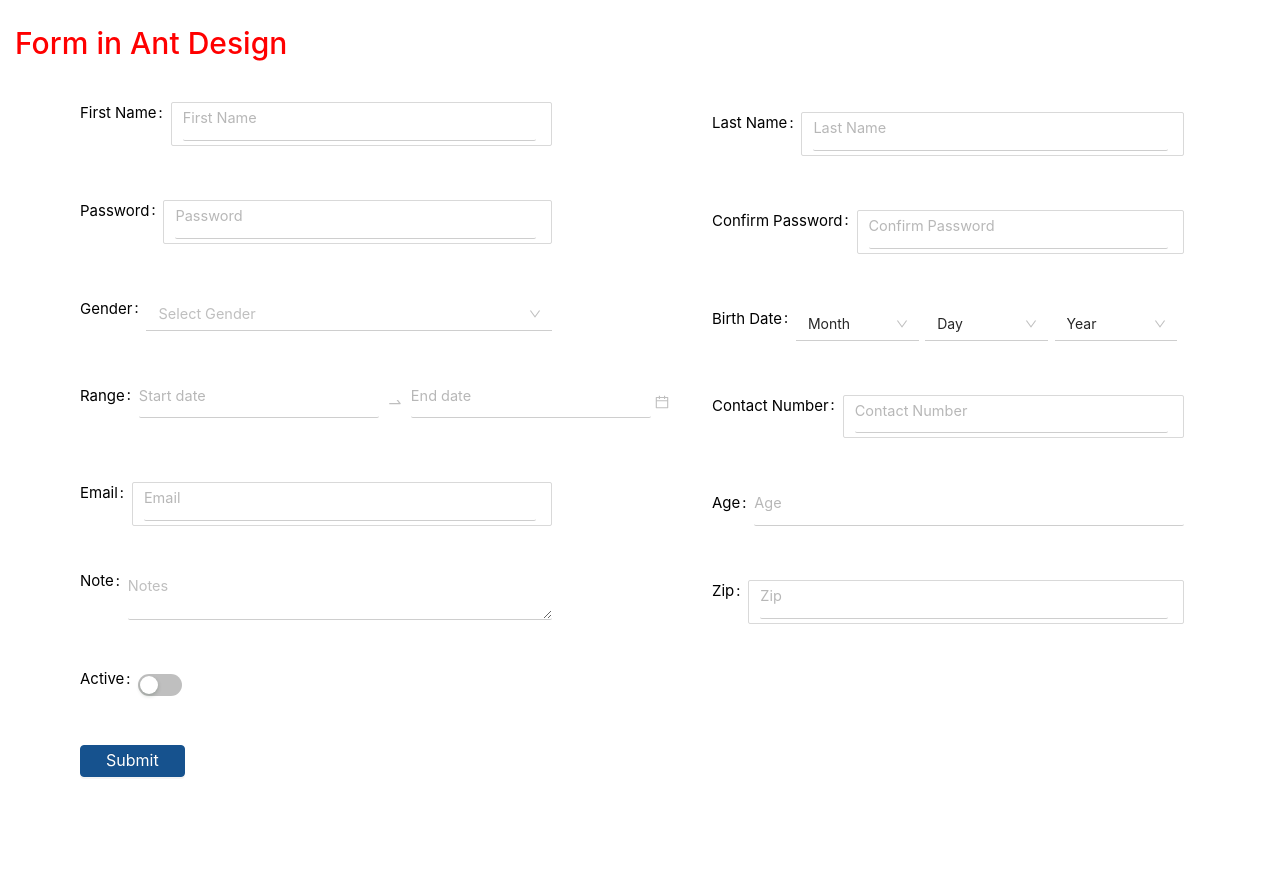
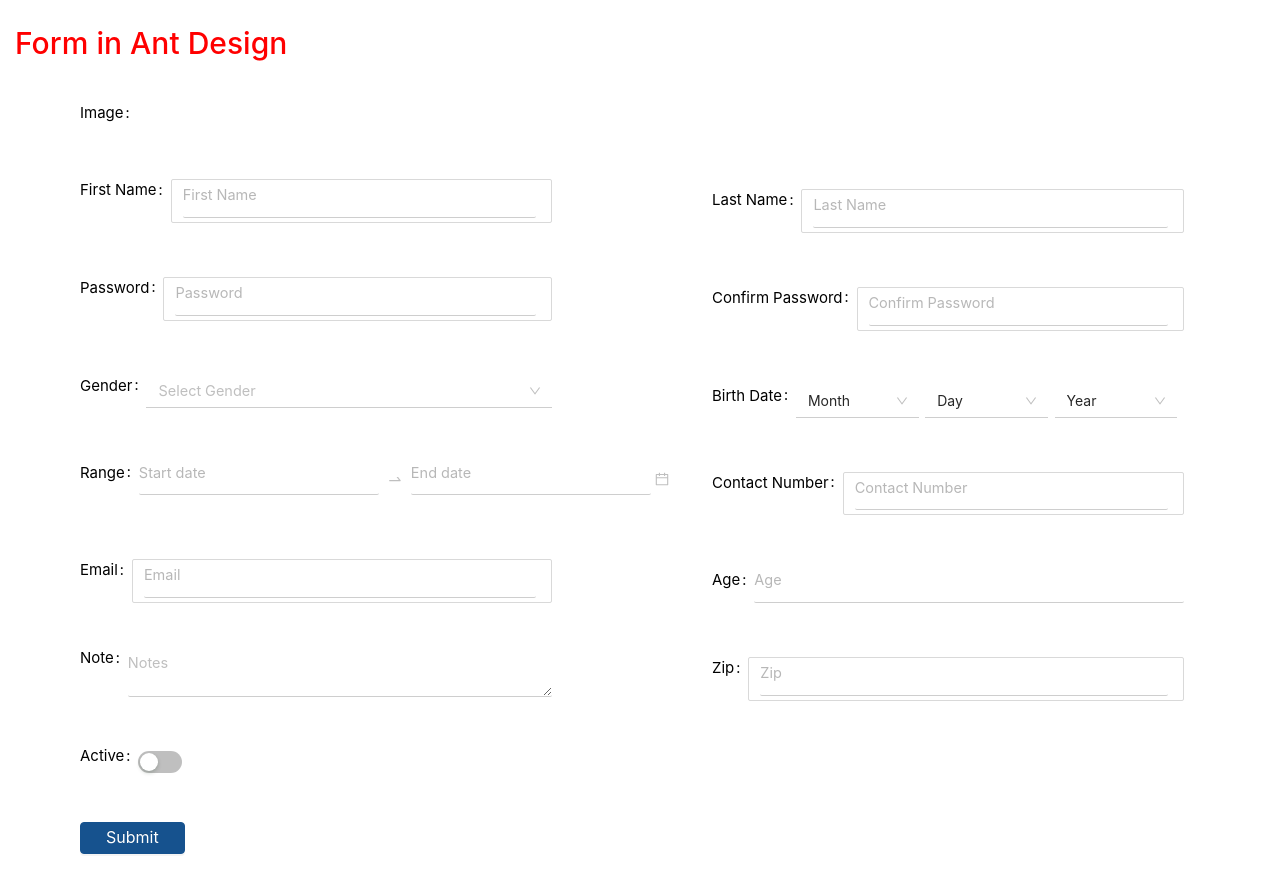
Before and after one commit to Gagandeep-Kaur-01/Ant_Design, a React (Create React App) app: page / in a window 1280 px wide. Before the commit the page ends 817 px from the top, so only its background shows below. Built offline with nearby package versions, Linux system fonts and the light colour scheme.

Commit message:
inserted 'image' field

```diff
--- a/src/components/setting/Forms.js
+++ b/src/components/setting/Forms.js
@@ -68,6 +68,21 @@ class Forms extends Component {
             <Form style={{ width: "100%", marginRight: "10px" }} onFinish={onFinish} validateMessages={validateMessages} className="appForm" >
                <Row style={rowStyle} gutter={gutter} justify="start">
                   <Col md={24} sm={24} xs={24} style={colStyle}>
+
+                  <Row justify="start" className="appFormStyle" >
+                        <Col md={12} xs={24}>
+                          <FormItem label="Image">
+                              <Upload
+                                name="avatar"
+                                listType="picture-card"
+                                className="avatar-uploader"
+
+                                >
+
+                              </Upload>
+                          </FormItem>
+                        </Col>
+                    </Row>
 
                     <Row justify="start" className="appFormStyle" >
                         <Col md={12} xs={24} >
```
